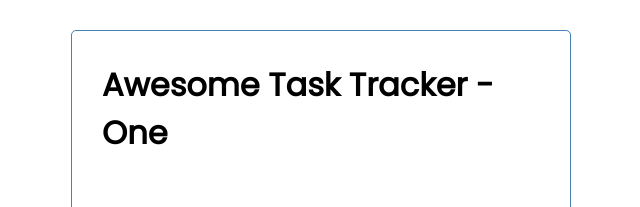
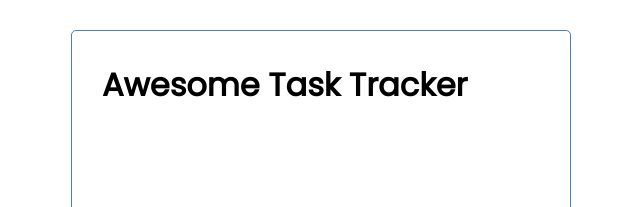
Before and after one commit to annjose/react-task-tracker, a React (Create React App) app: page / in a window 1280 px wide. Shown: the top 207 px of the page, without its empty margins (319-959 px from the left). Built offline with nearby package versions, Linux system fonts and the light colour scheme.

Commit message:
Better use of object deconstruction and prop types using qualifier and title

```diff
--- a/src/App.js
+++ b/src/App.js
@@ -5,7 +5,7 @@ function App() {
 
   return (
     <div className="container">
-      <Header title = "Awesome" one = "One"/>
+      <Header qualifier = "Awesome" title = "Task Tracker"/>
       {/* <Header /> */}
     </div>
   );
--- a/src/components/Header.js
+++ b/src/components/Header.js
@@ -3,17 +3,17 @@ import PropTypes from 'prop-types';
 const Header = (props) => {
 
     // object decontructing to get the contents of props
-    const {one} = props;
+    const {qualifier} = props;
     return (
         // the following tag is HTML header tag and should be lowercase;
         // otherwise React will treat it as JSX component Header and will go infinite loop
         <header>
-            <h1>{props.title} Task Tracker - {one} </h1>
+            <h1>{qualifier} {props.title}</h1>
         </header>
     )
 }
 
-Header.defaultProps = { title: "Default" }
+Header.defaultProps = { qualifier: "Simple" }
 
 // optional PropTypes
 Header.propTypes = {
```
